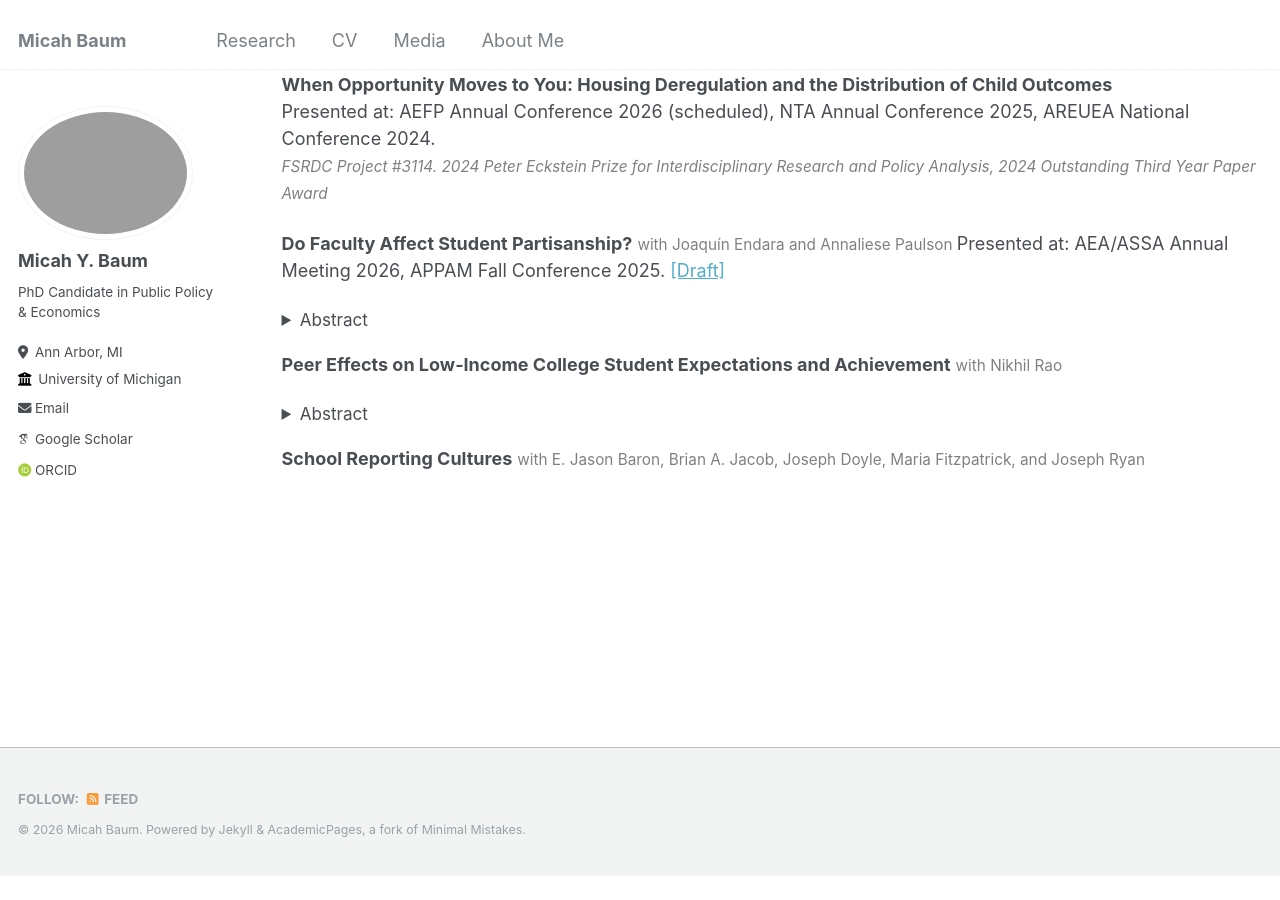
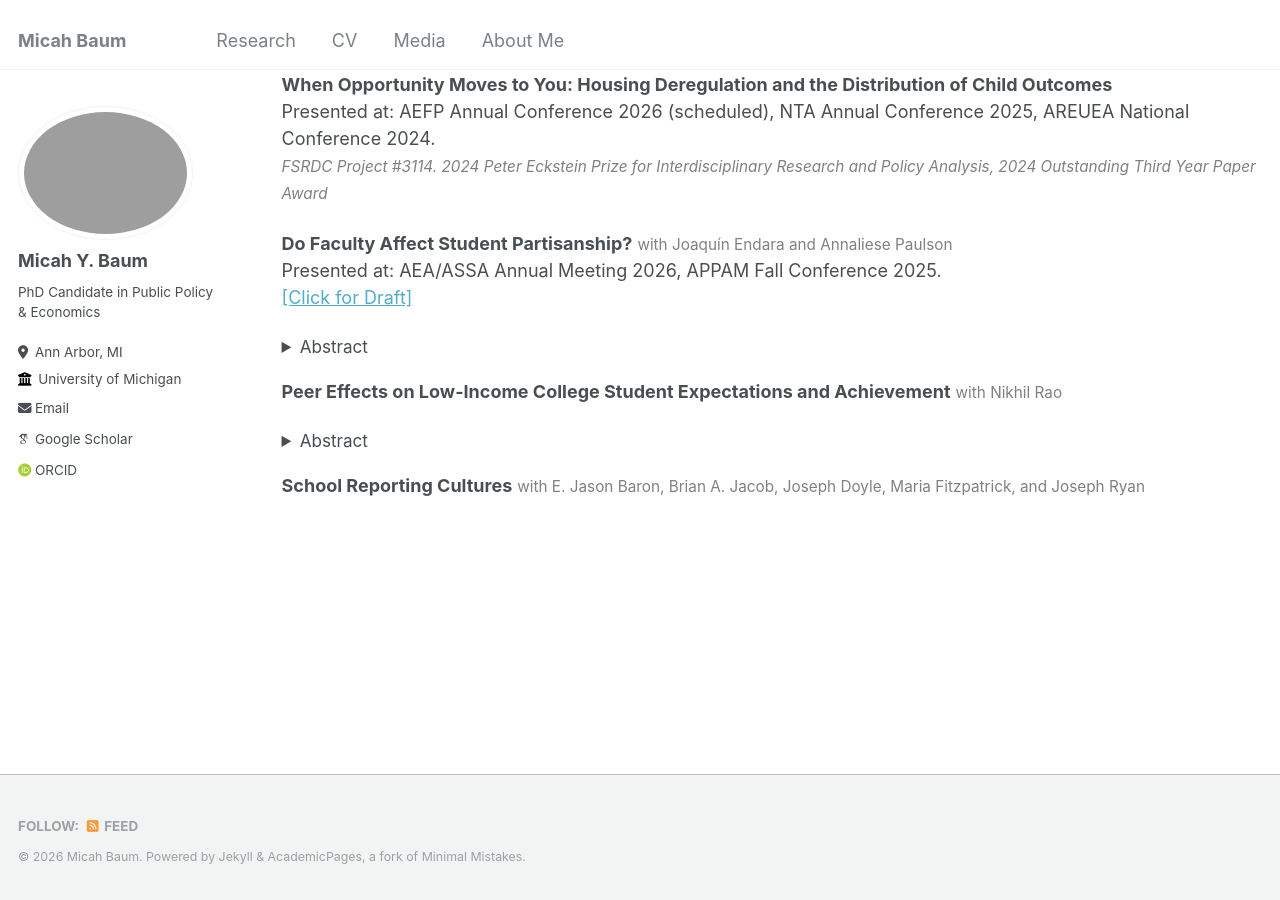
Before and after one commit to micah-baum/micah-baum.github.io, a Jekyll site: the page built from _pages/research.md, in a window 1280 px wide and 900 px high, scrolled down 566 px. Built offline with Jekyll 4.4.1, drawn with Linux system fonts in a browser that asks for light colours; some web fonts are replaced; before the commit the page ends 1442 px from its top, so only the background shows below that.

Commit message:
Update research.md

```diff
--- a/_pages/research.md
+++ b/_pages/research.md
@@ -32,8 +32,9 @@ Detroit students who obtain a college degree overcome many obstacles to do so. T
 Presented at: AEFP Annual Conference 2026 (scheduled), NTA Annual Conference 2025, AREUEA National Conference 2024. <br>
 <span style="font-size:85%; color:gray;"> _FSRDC Project #3114. 2024 Peter Eckstein Prize for Interdisciplinary Research and Policy Analysis, 2024 Outstanding Third Year Paper Award_ <br> </span>
 
-**Do Faculty Affect Student Partisanship?** <span style="font-size:85%; color:gray;">with Joaqu&iacute;n Endara and Annaliese Paulson </span>
-Presented at: AEA/ASSA Annual Meeting 2026, APPAM Fall Conference 2025. <a href="https://micah-baum.github.io/files/baum-endara-paulson-partisanship-2026.pdf" target="_blank">\[Draft\]</a> <br>
+**Do Faculty Affect Student Partisanship?** <span style="font-size:85%; color:gray;">with Joaqu&iacute;n Endara and Annaliese Paulson </span> <br>
+Presented at: AEA/ASSA Annual Meeting 2026, APPAM Fall Conference 2025. <br>
+<a href="https://micah-baum.github.io/files/baum-endara-paulson-partisanship-2026.pdf" target="_blank">\[Click for Draft\]</a> <br>
 <details> <summary style="font-size: 95%;"> Abstract </summary>
     <div style="font-size: 90%;">
 It is claimed that Democratic college professors cause their students to become more liberal. In this paper, we study whether there is scope for professors to do so. We link voter registration data to salary records from 33 state flagship universities to document the partisanship of college faculty and use transcript data from one flagship university to study the causal effect of instructors on student partisanship. College faculty are more likely to identify as Democrats than the country as a whole, especially in the humanities and social sciences. Students are mostly liberals when they enter college, become more liberal regardless of their major, and sort to courses where instructors share their political ideology. Exploiting plausibly random variation in when instructors teach a given course, we do not find a relationship between faculty partisanship and changes in student partisanship, and are able to rule out even small liberalizing effects, including when we restrict to courses in the humanities and social sciences. To understand these results, we study variation in the frequency of left-leaning course topics. Liberal-oriented topics are not featured at higher rates when departments have more Democrats or when Democratic instructors teach a given course, meaning student sorting leaves little room for indoctrination.
```
